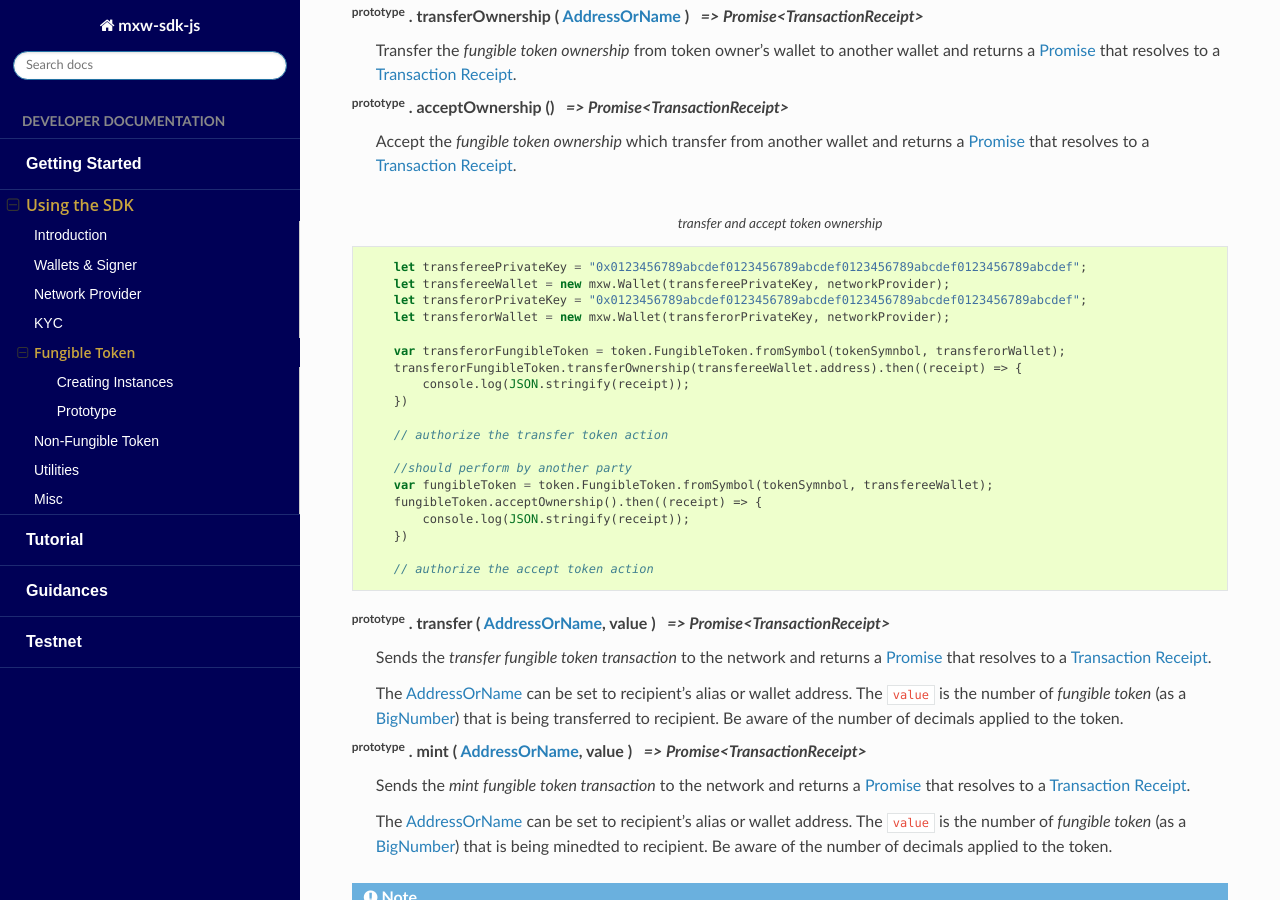
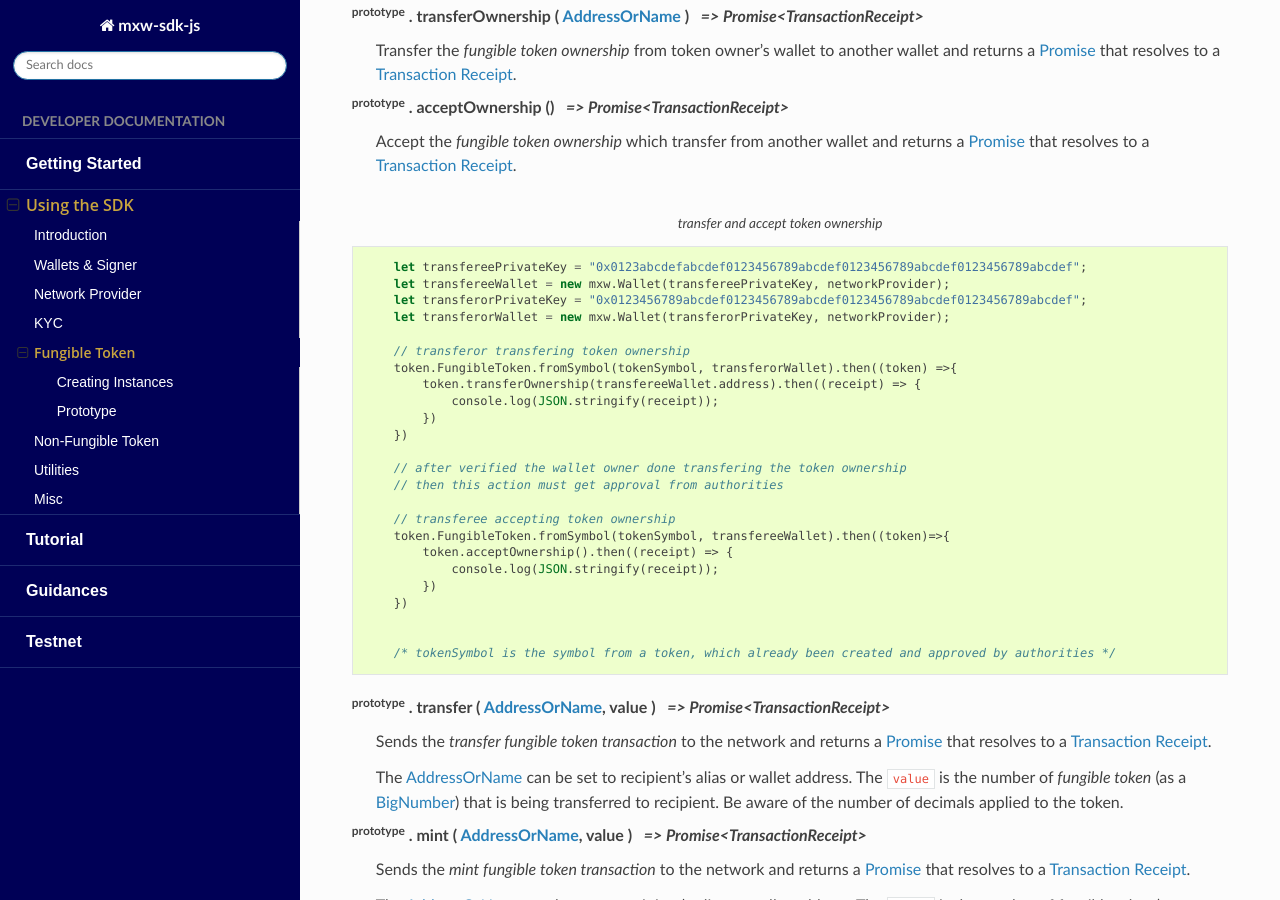
Before and after one commit to maxonrow/mxw-sdk-js, a Sphinx documentation site: the page built from docs/api-4tokens.rst, in a window 1280 px wide and 900 px high, scrolled down 2433 px. Built offline with Sphinx 7.4.7 and the Read the Docs theme 2.0.0, drawn with Linux system fonts in a browser that asks for light colours.

Commit message:
code block update #3

```diff
--- a/docs/api-4tokens.rst
+++ b/docs/api-4tokens.rst
@@ -126,25 +126,31 @@ Prototype
 .. code-block:: javascript
     :caption: transfer and accept token ownership
 
-        let transfereePrivateKey = "0x0123456789abcdef0123456789abcdef0123456789abcdef0123456789abcdef";
+        let transfereePrivateKey = "0x0123abcdefabcdef0123456789abcdef0123456789abcdef0123456789abcdef";
         let transfereeWallet = new mxw.Wallet(transfereePrivateKey, networkProvider);
         let transferorPrivateKey = "0x0123456789abcdef0123456789abcdef0123456789abcdef0123456789abcdef";
         let transferorWallet = new mxw.Wallet(transferorPrivateKey, networkProvider);
 
-        var transferorFungibleToken = token.FungibleToken.fromSymbol(tokenSymnbol, transferorWallet);
-        transferorFungibleToken.transferOwnership(transfereeWallet.address).then((receipt) => {
-            console.log(JSON.stringify(receipt));
+        // transferor transfering token ownership
+        token.FungibleToken.fromSymbol(tokenSymbol, transferorWallet).then((token) =>{
+            token.transferOwnership(transfereeWallet.address).then((receipt) => {
+                console.log(JSON.stringify(receipt));
+            })
         })
 
-        // authorize the transfer token action
+        // after verified the wallet owner done transfering the token ownership
+        // then this action must get approval from authorities
 
-        //should perform by another party
-        var fungibleToken = token.FungibleToken.fromSymbol(tokenSymnbol, transfereeWallet);
-        fungibleToken.acceptOwnership().then((receipt) => {
-            console.log(JSON.stringify(receipt));
+        // transferee accepting token ownership
+        token.FungibleToken.fromSymbol(tokenSymbol, transfereeWallet).then((token)=>{
+            token.acceptOwnership().then((receipt) => {
+                console.log(JSON.stringify(receipt));
+            })
         })
 
-        // authorize the accept token action
+
+        /* tokenSymbol is the symbol from a token, which already been created and approved by authorities */
+
 
 :sup:`prototype` . transfer ( :ref:`AddressOrName <addressOrName>`, value ) |nbsp| `=> Promise<TransactionReceipt>`
     Sends the *transfer fungible token transaction* to the network and returns a :ref:`Promise <promise>` that resolves to a
```
Also changed, not shown: docs/api-5nft.rst (+16 -10 lines).
